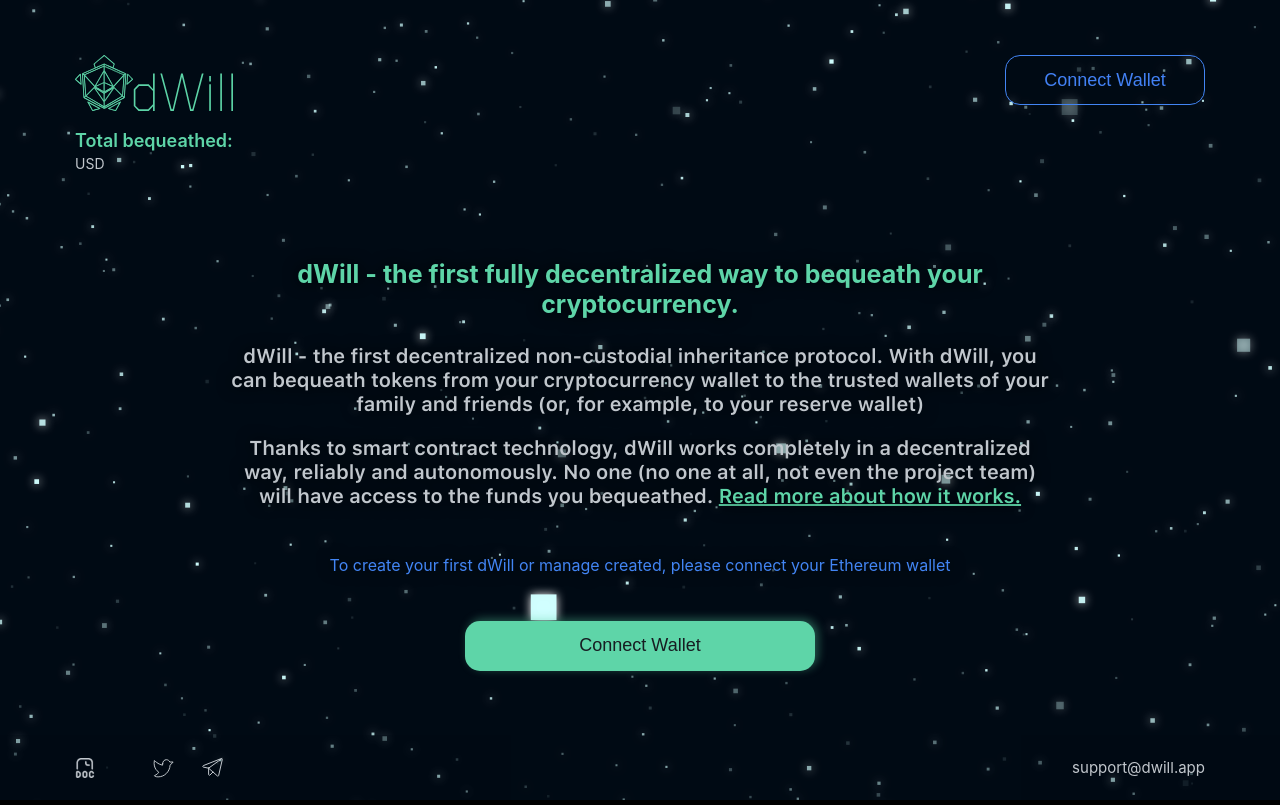
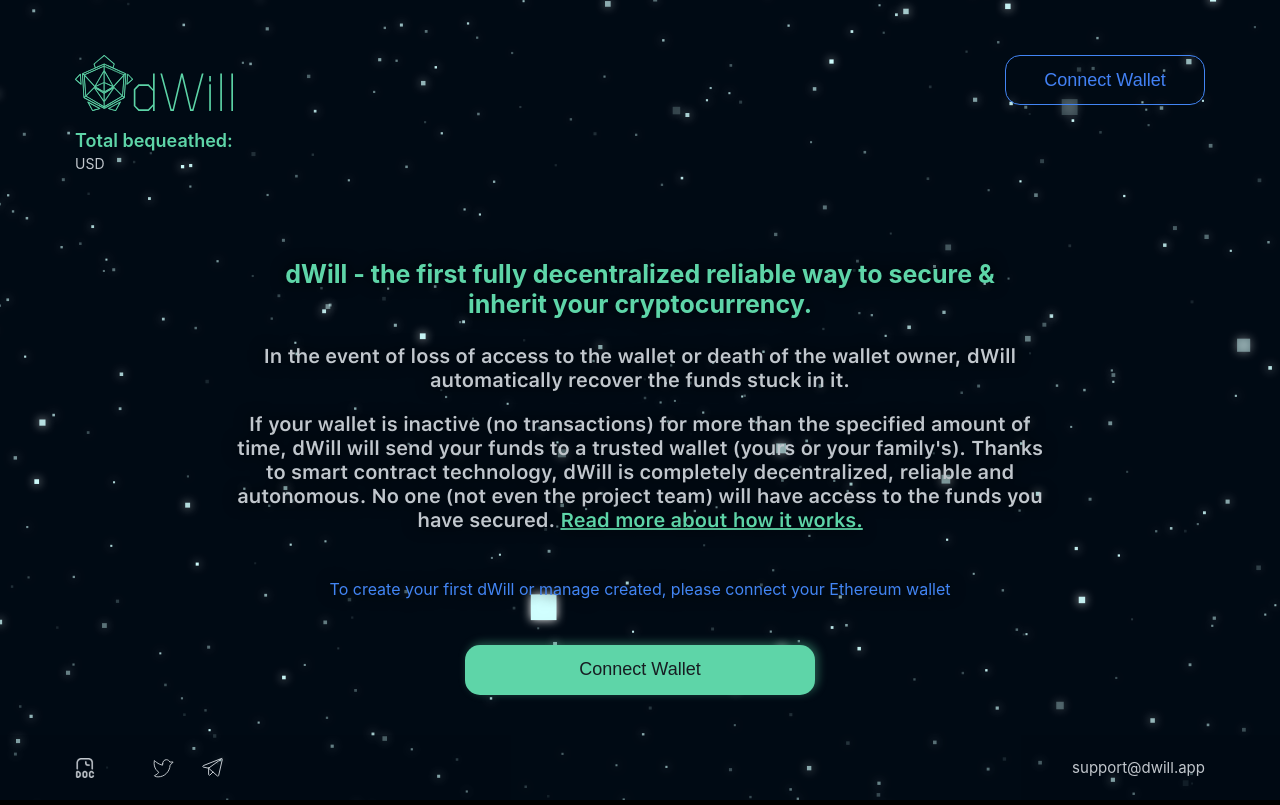
Before and after one commit to Mycelium-Lab/dWill_client, a React (Create React App) app: page / in a window 1280 px wide. Built offline with nearby package versions, Linux system fonts and the light colour scheme; no server answers; a web font is replaced by a local one.

Commit message:
change text on main page

```diff
--- a/src/Main/Main.js
+++ b/src/Main/Main.js
@@ -30,9 +30,9 @@
         return (
             <div className='main-text'>
                 {/* <h1 className="block-one__title">Hello!</h1> */}
-                <h3 className="block-one">dWill - the first fully decentralized way to bequeath your cryptocurrency.</h3>
-                <p className="block-two">dWill - the first decentralized non-custodial inheritance protocol. With dWill, you can bequeath tokens from your cryptocurrency wallet to the trusted wallets of your family and friends (or, for example, to your reserve wallet)</p>
-                <p className="block-two">Thanks to smart contract technology, dWill works completely in a decentralized way, reliably and autonomously. No one (no one at all, not even the project team) will have access to the funds you bequeathed.&nbsp;<a href='https://dwill.slite.page/p/yFyU0Vhz-TJakC/dWIll' target="_blank" rel="noreferrer">Read more about how it works.</a>
+                <h3 className="block-one">dWill - the first fully decentralized reliable way to secure & inherit your cryptocurrency.</h3>
+                <p className="block-two">In the event of loss of access to the wallet or death of the wallet owner, dWill automatically recover the funds stuck in it.</p>
+                <p className="block-two">If your wallet is inactive (no transactions) for more than the specified amount of time, dWill will send your funds to a trusted wallet (yours or your family's). Thanks to smart contract technology, dWill is completely decentralized, reliable and autonomous. No one (not even the project team) will have access to the funds you have secured.&nbsp;<a href='https://dwill.slite.page/p/yFyU0Vhz-TJakC/dWIll' target="_blank" rel="noreferrer">Read more about how it works.</a>
                 </p>
                 {
                     (this.props.inheritancesLength == 0 || this.props.signer === null)
```
